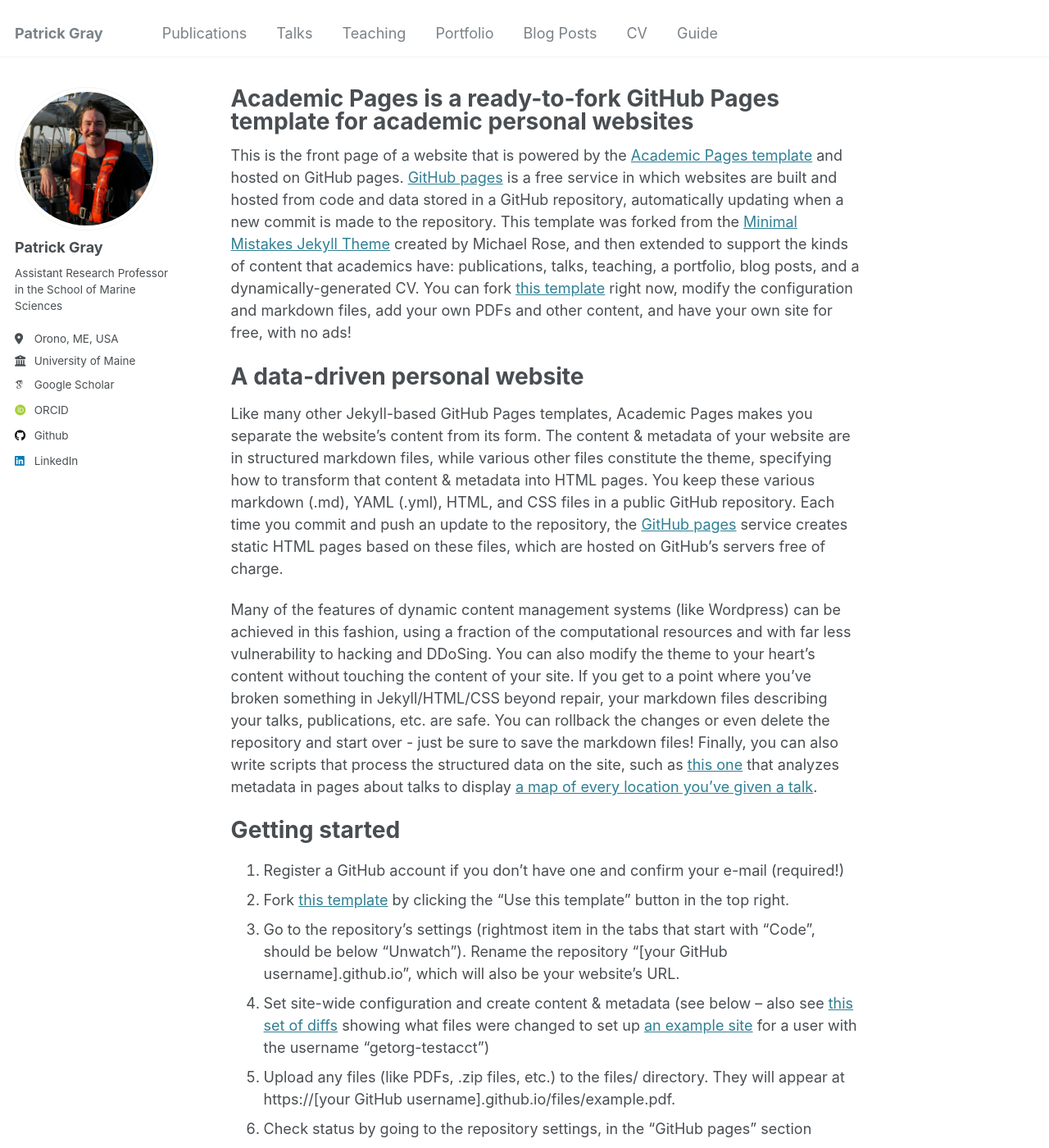
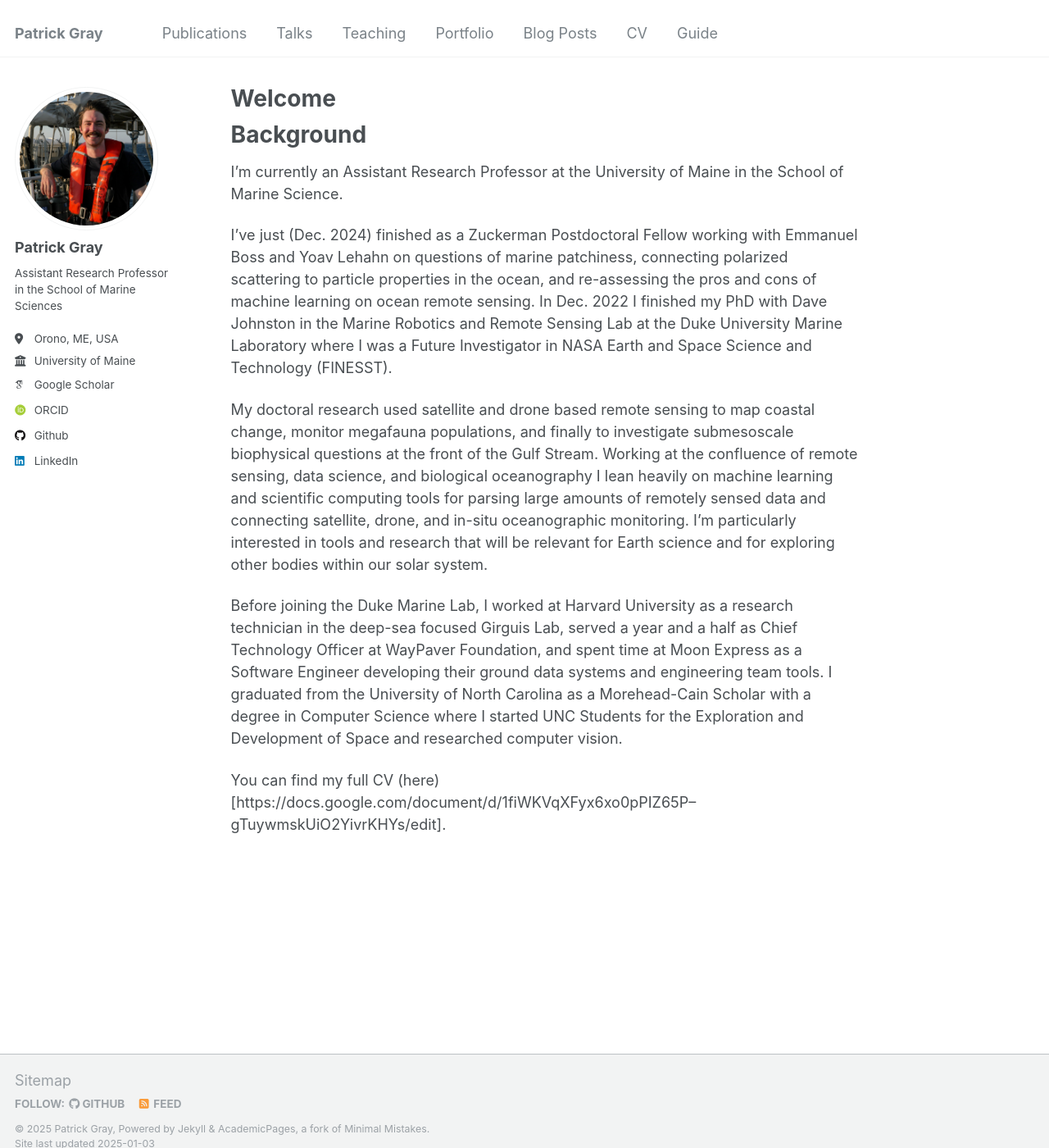
Before and after one commit to patrickcgray/patrickcgray.github.io, a Jekyll site: the page built from _pages/about.md, in a window 1280 px wide and 1400 px high. Shown: the whole window at 82% size. Built offline with Jekyll 4.4.1, drawn with Linux system fonts in a browser that asks for light colours; some web fonts are replaced; some of the changed text lies outside the part shown.

Commit message:
adding basic intro on overview page

```diff
--- a/_pages/about.md
+++ b/_pages/about.md
@@ -1,49 +1,20 @@
 ---
 permalink: /
-title: "Academic Pages is a ready-to-fork GitHub Pages template for academic personal websites"
+title: "Welcome"
 author_profile: true
 redirect_from:
   - /about/
   - /about.html
 ---
 
-This is the front page of a website that is powered by the [Academic Pages template](https://github.com/academicpages/academicpages.github.io) and hosted on GitHub pages. [GitHub pages](https://pages.github.com) is a free service in which websites are built and hosted from code and data stored in a GitHub repository, automatically updating when a new commit is made to the repository. This template was forked from the [Minimal Mistakes Jekyll Theme](https://mmistakes.github.io/minimal-mistakes/) created by Michael Rose, and then extended to support the kinds of content that academics have: publications, talks, teaching, a portfolio, blog posts, and a dynamically-generated CV. You can fork [this template](https://github.com/academicpages/academicpages.github.io) right now, modify the configuration and markdown files, add your own PDFs and other content, and have your own site for free, with no ads!
+Background
+======
+I'm currently an Assistant Research Professor at the University of Maine in the School of Marine Science.
 
-A data-driven personal website
-======
-Like many other Jekyll-based GitHub Pages templates, Academic Pages makes you separate the website's content from its form. The content & metadata of your website are in structured markdown files, while various other files constitute the theme, specifying how to transform that content & metadata into HTML pages. You keep these various markdown (.md), YAML (.yml), HTML, and CSS files in a public GitHub repository. Each time you commit and push an update to the repository, the [GitHub pages](https://pages.github.com/) service creates static HTML pages based on these files, which are hosted on GitHub's servers free of charge.
+I've just (Dec. 2024) finished as a Zuckerman Postdoctoral Fellow working with Emmanuel Boss and Yoav Lehahn on questions of marine patchiness, connecting polarized scattering to particle properties in the ocean, and re-assessing the pros and cons of machine learning on ocean remote sensing. In Dec. 2022 I finished my PhD with Dave Johnston in the Marine Robotics and Remote Sensing Lab at the Duke University Marine Laboratory where I was a Future Investigator in NASA Earth and Space Science and Technology (FINESST).
 
-Many of the features of dynamic content management systems (like Wordpress) can be achieved in this fashion, using a fraction of the computational resources and with far less vulnerability to hacking and DDoSing. You can also modify the theme to your heart's content without touching the content of your site. If you get to a point where you've broken something in Jekyll/HTML/CSS beyond repair, your markdown files describing your talks, publications, etc. are safe. You can rollback the changes or even delete the repository and start over - just be sure to save the markdown files! Finally, you can also write scripts that process the structured data on the site, such as [this one](https://github.com/academicpages/academicpages.github.io/blob/master/talkmap.ipynb) that analyzes metadata in pages about talks to display [a map of every location you've given a talk](https://academicpages.github.io/talkmap.html).
+My doctoral research used satellite and drone based remote sensing to map coastal change, monitor megafauna populations, and finally to investigate submesoscale biophysical questions at the front of the Gulf Stream. Working at the confluence of remote sensing, data science, and biological oceanography I lean heavily on machine learning and scientific computing tools for parsing large amounts of remotely sensed data and connecting satellite, drone, and in-situ oceanographic monitoring. I'm particularly interested in tools and research that will be relevant for Earth science and for exploring other bodies within our solar system.
 
-Getting started
-======
-1. Register a GitHub account if you don't have one and confirm your e-mail (required!)
-1. Fork [this template](https://github.com/academicpages/academicpages.github.io) by clicking the "Use this template" button in the top right.
-1. Go to the repository's settings (rightmost item in the tabs that start with "Code", should be below "Unwatch"). Rename the repository "[your GitHub username].github.io", which will also be your website's URL.
-1. Set site-wide configuration and create content & metadata (see below -- also see [this set of diffs](http://archive.is/3TPas) showing what files were changed to set up [an example site](https://getorg-testacct.github.io) for a user with the username "getorg-testacct")
-1. Upload any files (like PDFs, .zip files, etc.) to the files/ directory. They will appear at https://[your GitHub username].github.io/files/example.pdf.
-1. Check status by going to the repository settings, in the "GitHub pages" section
+Before joining the Duke Marine Lab, I worked at Harvard University as a research technician in the deep-sea focused Girguis Lab, served a year and a half as Chief Technology Officer at WayPaver Foundation, and spent time at Moon Express as a Software Engineer developing their ground data systems and engineering team tools. I graduated from the University of North Carolina as a Morehead-Cain Scholar with a degree in Computer Science where I started UNC Students for the Exploration and Development of Space and researched computer vision.
 
-Site-wide configuration
-------
-The main configuration file for the site is in the base directory in [_config.yml](https://github.com/academicpages/academicpages.github.io/blob/master/_config.yml), which defines the content in the sidebars and other site-wide features. You will need to replace the default variables with ones about yourself and your site's github repository. The configuration file for the top menu is in [_data/navigation.yml](https://github.com/academicpages/academicpages.github.io/blob/master/_data/navigation.yml). For example, if you don't have a portfolio or blog posts, you can remove those items from that navigation.yml file to remove them from the header.
-
-Create content & metadata
-------
-For site content, there is one markdown file for each type of content, which are stored in directories like _publications, _talks, _posts, _teaching, or _pages. For example, each talk is a markdown file in the [_talks directory](https://github.com/academicpages/academicpages.github.io/tree/master/_talks). At the top of each markdown file is structured data in YAML about the talk, which the theme will parse to do lots of cool stuff. The same structured data about a talk is used to generate the list of talks on the [Talks page](https://academicpages.github.io/talks), each [individual page](https://academicpages.github.io/talks/2012-03-01-talk-1) for specific talks, the talks section for the [CV page](https://academicpages.github.io/cv), and the [map of places you've given a talk](https://academicpages.github.io/talkmap.html) (if you run this [python file](https://github.com/academicpages/academicpages.github.io/blob/master/talkmap.py) or [Jupyter notebook](https://github.com/academicpages/academicpages.github.io/blob/master/talkmap.ipynb), which creates the HTML for the map based on the contents of the _talks directory).
-
-**Markdown generator**
-
-The repository includes [a set of Jupyter notebooks](https://github.com/academicpages/academicpages.github.io/tree/master/markdown_generator
-) that converts a CSV containing structured data about talks or presentations into individual markdown files that will be properly formatted for the Academic Pages template. The sample CSVs in that directory are the ones I used to create my own personal website at stuartgeiger.com. My usual workflow is that I keep a spreadsheet of my publications and talks, then run the code in these notebooks to generate the markdown files, then commit and push them to the GitHub repository.
-
-How to edit your site's GitHub repository
-------
-Many people use a git client to create files on their local computer and then push them to GitHub's servers. If you are not familiar with git, you can directly edit these configuration and markdown files directly in the github.com interface. Navigate to a file (like [this one](https://github.com/academicpages/academicpages.github.io/blob/master/_talks/2012-03-01-talk-1.md) and click the pencil icon in the top right of the content preview (to the right of the "Raw | Blame | History" buttons). You can delete a file by clicking the trashcan icon to the right of the pencil icon. You can also create new files or upload files by navigating to a directory and clicking the "Create new file" or "Upload files" buttons.
-
-Example: editing a markdown file for a talk
-![Editing a markdown file for a talk](/images/editing-talk.png)
-
-For more info
-------
-More info about configuring Academic Pages can be found in [the guide](https://academicpages.github.io/markdown/), the [growing wiki](https://github.com/academicpages/academicpages.github.io/wiki), and you can always [ask a question on GitHub](https://github.com/academicpages/academicpages.github.io/discussions). The [guides for the Minimal Mistakes theme](https://mmistakes.github.io/minimal-mistakes/docs/configuration/) (which this theme was forked from) might also be helpful.
+You can find my full CV (here)[https://docs.google.com/document/d/1fiWKVqXFyx6xo0pPIZ65P--gTuywmskUiO2YivrKHYs/edit].
```
Also changed, not shown: _teaching/2014-spring-teaching-1.md (+2 -0 lines), 1 other file.
